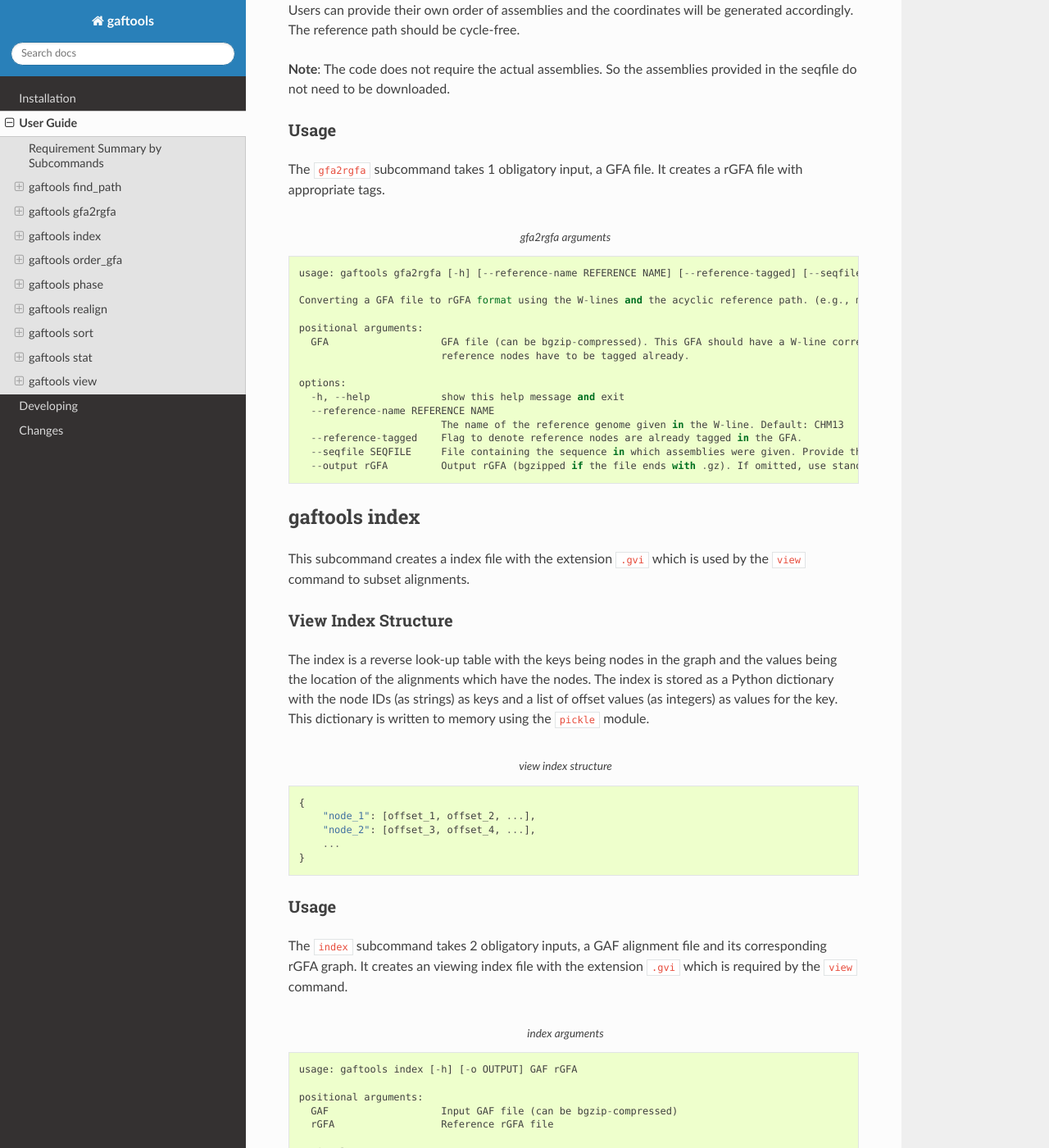
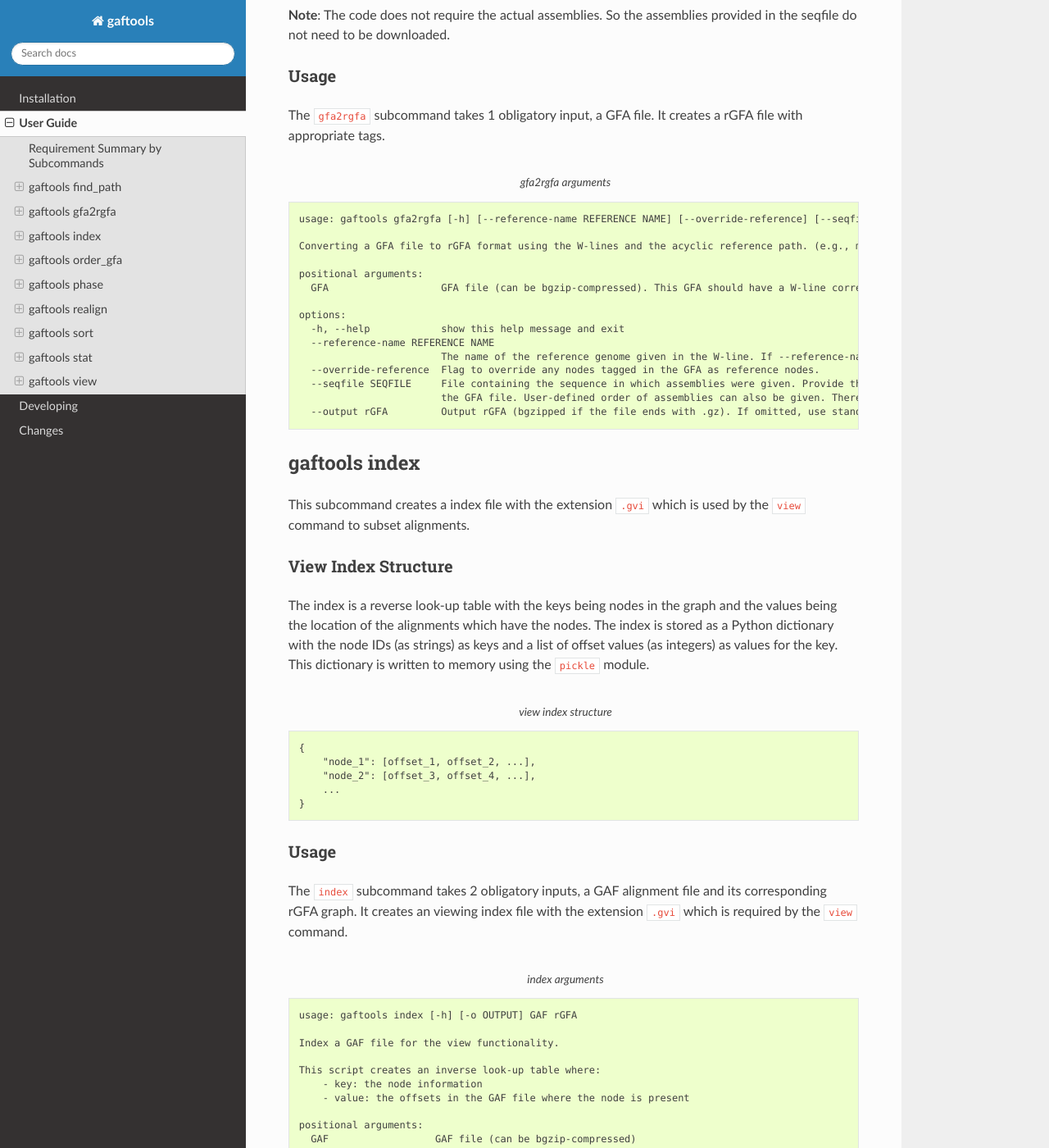
Before and after one commit to marschall-lab/gaftools, a Sphinx documentation site: the page built from docs/guide.rst, in a window 1280 px wide and 1400 px high, scrolled down 3050 px. Shown: the whole window at 82% size. Built offline with Sphinx 7.4.7 and the Read the Docs theme 3.1.0, drawn with Linux system fonts in a browser that asks for light colours; the version number could not be read and is left out; some of the changed text lies outside the part shown.

Commit message:
updates to documentation and help message

```diff
--- a/docs/guide.rst
+++ b/docs/guide.rst
@@ -82,26 +82,22 @@
 
 If one of the paths does not exist, the process will terminate, the user can use :code:`-k, --keep-going` to skip the paths that do not exist and continue with the next path if available.
 
-.. code-block::
+.. code-block:: none
   :caption: find_path arguments
 
-    usage: gaftools find_path [-h] [-p PATH] [--paths_file PATHS_FILE] [-k] [-o OUTPUT] [-f] GFA
+  Find the genomic sequence of a given connected GFA path.
 
-    Find the genomic sequence of a given connected GFA path.
+  positional arguments:
+    GFA                   GFA file (can be bgzip-compressed)
 
-    positional arguments:
-      GFA                   GFA file (can be bgzip-compressed)
-
-    options:
-      -h, --help            show this help message and exit
-      -p PATH, --path PATH  GFA node path to retrieve the sequence (e.g., ">s82312<s82313") with the quotes
-      --paths_file PATHS_FILE
-                            File containing the paths to retrieve the sequences for, each path on new line
-      -k, --keep-going      Keep going after instead of stopping when a path does not exist
-      -o OUTPUT, --output OUTPUT
-                            Output file. If omitted, use standard output.
-      -f, --fasta           Flag to output the sequence as a FASTA file with the seqeunce named seq_<node path>
-    gaftools error: the following arguments are required: GFA
+  options:
+    -h, --help            show this help message and exit
+    -p, --path PATH       GFA node path to retrieve the sequence (e.g., ">s82312<s82313") with the quotes
+    --paths-file PATHS_FILE
+                          File containing the paths to retrieve the sequences for, each path on new line
+    -k, --keep-going      Keep going after instead of stopping when a path does not exist
+    -o, --output OUTPUT   Output file. If omitted, use standard output.
+    -f, --fasta           Flag to output the sequence as a FASTA file with the seqeunce named seq_<node path>
 
 .. _gaftools-gfa2rgfa:
 
@@ -110,7 +106,7 @@
 
 This subcommand creates rGFA equivalent of GFA files using the W lines present in the GFA.
 
-For creating the rGFA tags for all the reference nodes, the minimum requirements (as specified below) should be given. We assume that the pangenome graph is based on a pangenome reference (as is the case with minigraph-based graph constructions methods).
+For creating the rGFA tags for all the reference nodes, the minimum requirements (as specified below) should be given. We assume that the pangenome graph is based on a base reference assembly (as is the case with minigraph-based graph constructions methods).
 
 For further tagging the non-reference nodes coming from assemblies added to the reference assembly, the :code:`seqfile` can be provided and corresponding W lines should be available in the GFA (refer to 'Format of seqfile').
 If the :code:`seqfile` is not provided, then the order in which walks are given in the GFA will be used to tag the non-reference nodes. Users can provide their own order of assemblies in the seqfile, and the coordinates will be generated accordingly.
@@ -124,7 +120,7 @@
 Minimum Requirements
 --------------------
 
-* The GFA should have a W line corresponding to the reference name provided as part of the command (using :code:`--reference-name`).
+* The GFA should have a reference path defined in the Header lines with :code:`RS:Z` tag or given by the user with :code:`--reference-name`. There should also be W-lines for the reference path.
 * The reference path described by the W line should be cycle-free and oriented in the forward direction (path of the format :code:`>node_1>node_2....>node_N`)
 
 Note: From the Human Pangenome Reference Consortium, the graphs generated using minigraph-cactus follow these requirements. The PGGB graphs do not.
@@ -149,23 +145,23 @@
 
 The :code:`gfa2rgfa` subcommand takes 1 obligatory input, a GFA file. It creates a rGFA file with appropriate tags.
 
-.. code-block::
+.. code-block:: none
   :caption: gfa2rgfa arguments
 
-  usage: gaftools gfa2rgfa [-h] [--reference-name REFERENCE NAME] [--reference-tagged] [--seqfile SEQFILE] [--output GFA] GFA
+  usage: gaftools gfa2rgfa [-h] [--reference-name REFERENCE NAME] [--override-reference] [--seqfile SEQFILE] [--output rGFA] GFA
 
-  Converting a GFA file to rGFA format using the W-lines and the acyclic reference path. (e.g., minigraph-based graphs).
+  Converting a GFA file to rGFA format using the W-lines and the acyclic reference path. (e.g., minigraph-based graphs)
 
   positional arguments:
-    GFA                   GFA file (can be bgzip-compressed). This GFA should have a W-line corresponding to the reference genome or the
-                          reference nodes have to be tagged already.
+    GFA                   GFA file (can be bgzip-compressed). This GFA should have a W-line corresponding to the reference genome or the reference nodes have to be tagged already.
 
   options:
     -h, --help            show this help message and exit
     --reference-name REFERENCE NAME
-                          The name of the reference genome given in the W-line. Default: CHM13
-    --reference-tagged    Flag to denote reference nodes are already tagged in the GFA.
-    --seqfile SEQFILE     File containing the sequence in which assemblies were given. Provide the seqfile given as part of running minigraph-cactus (only the first column is required). It has the format: <assembly_name><tab><assembly_path>. If not provided, the order of assemblies will be taken from the GFA file. User-defined order of assemblies can also be given. There should be W lines for each assembly in the GFA.
+                          The name of the reference genome given in the W-line. If --reference-name is not specified, it looks for reference name in H lines.
+    --override-reference  Flag to override any nodes tagged in the GFA as reference nodes.
+    --seqfile SEQFILE     File containing the sequence in which assemblies were given. Provide the seqfile given as part of running minigraph-cactus (only the first column is required). It has the format: <assembly_name><tab><assembly_path>. If not provided, the order of assemblies will be taken from
+                          the GFA file. User-defined order of assemblies can also be given. There should be W lines for each assembly in the GFA.
     --output rGFA         Output rGFA (bgzipped if the file ends with .gz). If omitted, use standard output.
 
 
@@ -183,7 +179,7 @@
 The index is stored as a Python dictionary with the node IDs (as strings) as keys and a list of offset values (as integers) as values for the key.
 This dictionary is written to memory using the :code:`pickle` module.
 
-.. code-block::
+.. code-block:: none
   :caption: view index structure
 
   {
@@ -198,20 +194,24 @@
 The :code:`index` subcommand takes 2 obligatory inputs, a GAF alignment file and its corresponding rGFA graph. It creates an viewing index file with the
 extension :code:`.gvi` which is required by the :code:`view` command.
 
-.. code-block::
+.. code-block:: none
   :caption: index arguments
 
   usage: gaftools index [-h] [-o OUTPUT] GAF rGFA
 
+  Index a GAF file for the view functionality.
+
+  This script creates an inverse look-up table where:
+      - key: the node information
+      - value: the offsets in the GAF file where the node is present
+
   positional arguments:
-    GAF                   Input GAF file (can be bgzip-compressed)
-    rGFA                  Reference rGFA file
+    GAF                  GAF file (can be bgzip-compressed)
+    rGFA                 rGFA file (can be bgzip-compressed)
 
-  optional arguments:
-    -h, --help            show this help message and exit
-    -o OUTPUT, --output OUTPUT
-                          Path to the output Indexed GAF file. If omitted, use <GAF File>.gvi
-
+  options:
+    -h, --help           show this help message and exit
+    -o, --output OUTPUT  Output GAF View Index (GVI) file. Default: <GAF file>.gvi
 
 .. _gaftools-order-gfa:
 
@@ -268,29 +268,28 @@
 The outputs of :code:`order_gfa` are separate rGFA graphs for each chromosome and a graph for all chromosomes both ordered by S lines first then L lines, and the S lines are ordered by
 their BO tag then NO tag, also will output a CSV file with node colors similar to the figure above that works with Bandage.
 
-.. code-block::
+.. code-block:: none
   :caption: order_gfa arguments
 
-    usage: gaftools order_gfa [-h] [--chromosome-order CHROMOSOME_ORDER] [--without-sequence] [--outdir OUTDIR] [--by-chrom] [--ignore-branching] [--output_scaffold] GRAPH
+  usage: gaftools order_gfa [-h] [--chromosome-order CHROMOSOME_ORDER] [--without-sequence] [--outdir OUTDIR] [--by-chrom] [--ignore-branching] [--output-scaffold] GRAPH
 
-    Order bubbles in the GFA by adding BO and NO tags.
+  Order bubbles in the GFA by adding BO and NO tags.
 
-    The BO (Bubble Order) tags order bubbles in the GFA.
-    The NO (Node Order) tags order the nodes in a bubble (in a lexicographic order).
+  The BO (Bubble Order) tags order bubbles in the GFA.
+  The NO (Node Order) tags order the nodes in a bubble (in a lexicographic order).
 
-    positional arguments:
-      GRAPH                 Input rGFA file
+  positional arguments:
+    GRAPH                 Input rGFA file
 
-    options:
-      -h, --help            show this help message and exit
-      --chromosome-order CHROMOSOME_ORDER
-                            Order in which to arrange chromosomes in terms of BO sorting. By default, it is arranged in the lexicographic order of identified component names. Expecting comma-separated list. Example: 'chr1,chr2,chr3'
-      --without-sequence    Strip sequences from the output graph (for less memory usage and easier visualization). Default = False
-      --outdir OUTDIR       Output Directory to store all the GFA and CSV files. Default location is a "out" folder from the directory of execution.
-      --by-chrom            Outputs each chromosome as a separate GFA, otherwise, all chromosomes in one GFA file
-      --ignore-branching    Force the order even when branching paths occur in the scaffold graph. Alternative alleles will not be ordered
-      --output_scaffold     Output the scaffold graph in GFA format. The scaffold graph is the graph created from collapsing all the biconnected components.
-    gaftools error: the following arguments are required: GRAPH
+  options:
+    -h, --help            show this help message and exit
+    --chromosome-order CHROMOSOME_ORDER
+                          Order in which to arrange chromosomes in terms of BO sorting. By default, it is arranged in the lexicographic order of identified component names. Expecting comma-separated list. Example: 'chr1,chr2,chr3'
+    --without-sequence    Strip sequences from the output graph (for less memory usage and easier visualization). Default = False
+    --outdir OUTDIR       Output Directory to store all the GFA and CSV files. Default location is a "out" folder from the directory of execution.
+    --by-chrom            Outputs each chromosome as a separate GFA, otherwise, all chromosomes in one GFA file
+    --ignore-branching    Force the order even when branching paths occur in the scaffold graph. Alternative alleles will not be ordered
+    --output-scaffold     Output the scaffold graph in GFA format. The scaffold graph is the graph created from collapsing all the biconnected components.
 
 .. _gaftools-phase:
 
@@ -310,19 +309,23 @@
 
 The :code:`phase` command adds these tags to the GAF file so that downstream processes can utilize them.
 
-.. code-block::
+.. code-block:: none
   :caption: phase arguments
 
   usage: gaftools phase [-h] [-o OUTPUT] GAF TSV
 
+  Add phasing information to the GAF file from a haplotag TSV file.
+
+  The script uses the TSV file containing the haplotag information generated from WhatsHap's haplotag command.
+  The H1 and H2 labels for each read are then added to the reads in the GAF file.
+
   positional arguments:
-    GAF                   Input GAF file (can be bgzip-compressed)
-    TSV                   WhatsHap haplotag TSV file. Refer to https://whatshap.readthedocs.io/en/latest/guide.html#whatshap-haplotag
+    GAF                  GAF file (can be bgzip-compressed)
+    TSV                  WhatsHap haplotag TSV file. Refer to https://whatshap.readthedocs.io/en/latest/guide.html#whatshap-haplotag
 
-  optional arguments:
-    -h, --help            show this help message and exit
-    -o OUTPUT, --output OUTPUT
-                          Output GAF file. If omitted, output is directed to standard output.
+  options:
+    -h, --help           show this help message and exit
+    -o, --output OUTPUT  Output GAF file (bgzipped if the file ends with .gz). If omitted, output is directed to stdout.
 
 
 .. _gaftools-realign:
@@ -347,22 +350,22 @@
 by the system due to high memory consumption, the realignment run will be aborted.
 
 
-.. code-block::
+.. code-block:: none
   :caption: realign arguments
 
-  usage: gaftools realign [-h] [-o OUTPUT] [-c CORES] GAF rGFA READS
+  usage: gaftools realign [-h] [-o OUTPUT] [-c CORES] GAF GFA READS
+
+  Realign a GAF file using wavefront alignment algorithm (WFA).
 
   positional arguments:
-    GAF                   Input GAF file (can be bgzip-compressed)
-    rGFA                  reference rGFA file
-    READS                 Input reads file in FASTA or FASTQ format (optionally gzipped)
+    GAF                  GAF file (can be bgzip-compressed)
+    GFA                  GFA file (can be bgzip-compressed)
+    READS                Reads file in FASTA or FASTQ format (optionally gzipped)
 
   options:
-    -h, --help            show this help message and exit
-    -o OUTPUT, --output OUTPUT
-                          Output GAF file. If omitted, use standard output.
-    -c CORES, --cores CORES
-                          Number of cores to use for alignments.
+    -h, --help           show this help message and exit
+    -o, --output OUTPUT  Output GAF file (bgzipped if the file ends with .gz). If omitted, use standard output.
+    -c, --cores CORES    Number of cores to use for alignments.
 
 
 .. _gaftools-sort:
@@ -382,7 +385,7 @@
 The index is stored as a Python dictionary with the chromosome names (as strings) as keys and the start offset and end offset of the alignments in the GAF file as values.
 This dictionary is written to memory using the :code:`pickle` module.
 
-.. code-block::
+.. code-block:: none
   :caption: sort index structure
 
   {
@@ -405,23 +408,21 @@
 can be used to provide path to the output GAF and its sorting index. If no :code:`--outind` is given, the command automatically creates one
 with the name of the GAF file provided and :code:`.gsi` extension.
 
-The :code:`--bgzip` flag allows to compress the GAF file and create an index based on the compression.
-
-.. code-block::
+.. code-block:: none
   :caption: sort arguments
 
-  usage: gaftools sort [-h] [--outgaf OUTGAF] [--outind OUTIND] [--bgzip] GAF GFA
+  usage: gaftools sort [-h] [--outgaf OUTGAF] [--outind OUTIND] GAF GFA
+
+  Sort the GAF alignments using BO and NO tags of the corresponding graph.
 
   positional arguments:
-    GAF              Input GAF File (can be bgzip-compressed)
+    GAF              GAF File (can be bgzip-compressed)
     GFA              GFA file with the sort keys (BO and NO tagged). This is done with gaftools order_gfa
 
-  optional arguments:
+  options:
     -h, --help       show this help message and exit
-    --outgaf OUTGAF  Output GAF File path (Default: sys.stdout)
-    --outind OUTIND  Output Index File path for the GAF file. When --outgaf is not given, no index is created. If it is given and --outind is not specified, it will have
-                    same file name with .gsi extension)
-    --bgzip          Flag to bgzip the output. Can only be given with --outgaf.
+    --outgaf OUTGAF  Output GAF (bgzipped if the file ends with .gz). If omitted, use standard output.
+    --outind OUTIND  Output GAF Sorting Index file. When --outgaf is not given, no index is created. If it is given and --outind is not specified, it will have same file name with .gsi extension)
 
 
 .. _gaftools-stat:
@@ -438,19 +439,20 @@
 The :code:`stat` subcommand takes 1 obligatory inputs, a GAF alignment file. It outputs statistics for the GAF file in the
 :code:`stdout` by default. The :code:`--cigar` flag can be provided for more detailed statistics but requires more time.
 
-.. code-block::
+.. code-block:: none
   :caption: index arguments
 
   usage: gaftools stat [-h] [-o OUTPUT] [--cigar] GAF
 
+  Calculate statistics of the given GAF file.
+
   positional arguments:
-    GAF                   Input GAF file (can be bgzip-compressed)
+    GAF                  GAF file (can be bgzip-compressed)
 
-  optional arguments:
-    -h, --help            show this help message and exit
-    -o OUTPUT, --output OUTPUT
-                          Output file. If omitted, use standard output.
-    --cigar               Outputs cigar related statistics (requires more time)
+  options:
+    -h, --help           show this help message and exit
+    -o, --output OUTPUT  Output file. If omitted, use standard output.
+    --cigar              Outputs cigar related statistics (requires more time)
 
 
 .. _gaftools-view:
@@ -471,30 +473,33 @@
 
 By only providing the GAF file, the :code:`view` command can output the entire file.
 
-By providing the rGFA file along with the GAF file, the :code:`view` command can output the entire file and also
-convert its alignments formatting from stable to unstable or vice-versa when specified in the :code:`--format` option.
+Additional files required for certain functionality:
+ * Subsetting alignments based on region (given with :code:`--region` or :code:`-r`) or node (given with :code:`--node` or :code:`-n`) requires the viewing index generated by :code:`gaftools index`.
+ * Converting coordinate system with :code:`--format` or :code:`-f` requires an GFA file.
 
-By providing the index file as well, you can subset the GAF alignment file based on nodes (using the :code:`--node` option)
-or regions (using the :code:`--region` option). You will also have the option of converting their alignment formatting.
+Modes of selecting alignments (when giving multiple nodes or regions):
+ * Union selects alignments that align to at least one of the nodes or regions.
+ * Intersection selects alignments that align to all of the nodes or regions.
 
-.. code-block::
+.. code-block:: none
   :caption: view arguments
 
-  usage: gaftools view [-h] [-g GFA] [-o OUTPUT] [-i INDEX] [-n NODE] [-r REGION] [-f FORMAT] GAF
+  usage: gaftools view [-h] [-g GFA] [-o OUTPUT] [-i INDEX] [-n NODE] [-r REGION] [-f FORMAT] [-m MODE] GAF
+
+  View, subset or convert a GAF file (GAF file should be indexed first, using gaftools index, for subsetting).
+
+  The view command allows subsetting the GAF file based on node IDs or regions available.
 
   positional arguments:
-    GAF                   Input GAF file (can be bgzip-compressed)
+    GAF                  GAF file (can be bgzip-compressed)
 
-  optional arguments:
-    -h, --help            show this help message and exit
-    -g GFA, --gfa GFA     Input GFA file (can be gzip-compressed). Required when converting from one coordinate system to another.
-    -o OUTPUT, --output OUTPUT
-                          Output file. Default is stdout.
-    -i INDEX, --index INDEX
-                          Path to GAF Index file. This index is created using gaftools index. If path is not provided, it is assumed to be in the same directory as GAF file
-                          with the same name and .gvi extension (default location of the index script)
-    -n NODE, --node NODE  Nodes to search. Multiple can be provided (Eg. gaftools view .... -n s1 -n s2 -n s3 .....).
-    -r REGION, --region REGION
-                          Regions to search. Multiple can be provided (Eg. gaftools view .... -r chr1:10-20 -r chr1:50-60 .....).
-    -f FORMAT, --format FORMAT
-                          format of output path (unstable | stable)
+  options:
+    -h, --help           show this help message and exit
+    -g, --gfa GFA        GFA file (can be bgzip-compressed). Required when converting from one coordinate system to another.
+    -o, --output OUTPUT  Output GAF (bgzipped if the file ends with .gz). If omitted, use standard output.
+    -i, --index INDEX    Path to GAF Viewing Index file. Required when subsetting alignments based on region or nodes. This index is created using gaftools index. If path is not provided, it is assumed to be in the same directory as GAF file with the same name and .gvi extension (default location of
+                        the index script)
+    -n, --node NODE      Nodes to search. Multiple can be provided (Eg. gaftools view .... -n s1 -n s2 -n s3 .....).
+    -r, --region REGION  Regions to search. Multiple can be provided (Eg. gaftools view .... -r chr1:10-20 -r chr1:50-60 .....).
+    -f, --format FORMAT  Format of output path (unstable | stable)
+    -m, --mode MODE      Mode of selecting alignment with multiple regions/nodes provided ("I" | "U"). Choose "I" for finding alignments with all provided regions/nodes (intersection) and "U" for finding alignments with at least one of the provided regions/nodes (union). (default: U)
```
Also changed, not shown: 1 other file.
